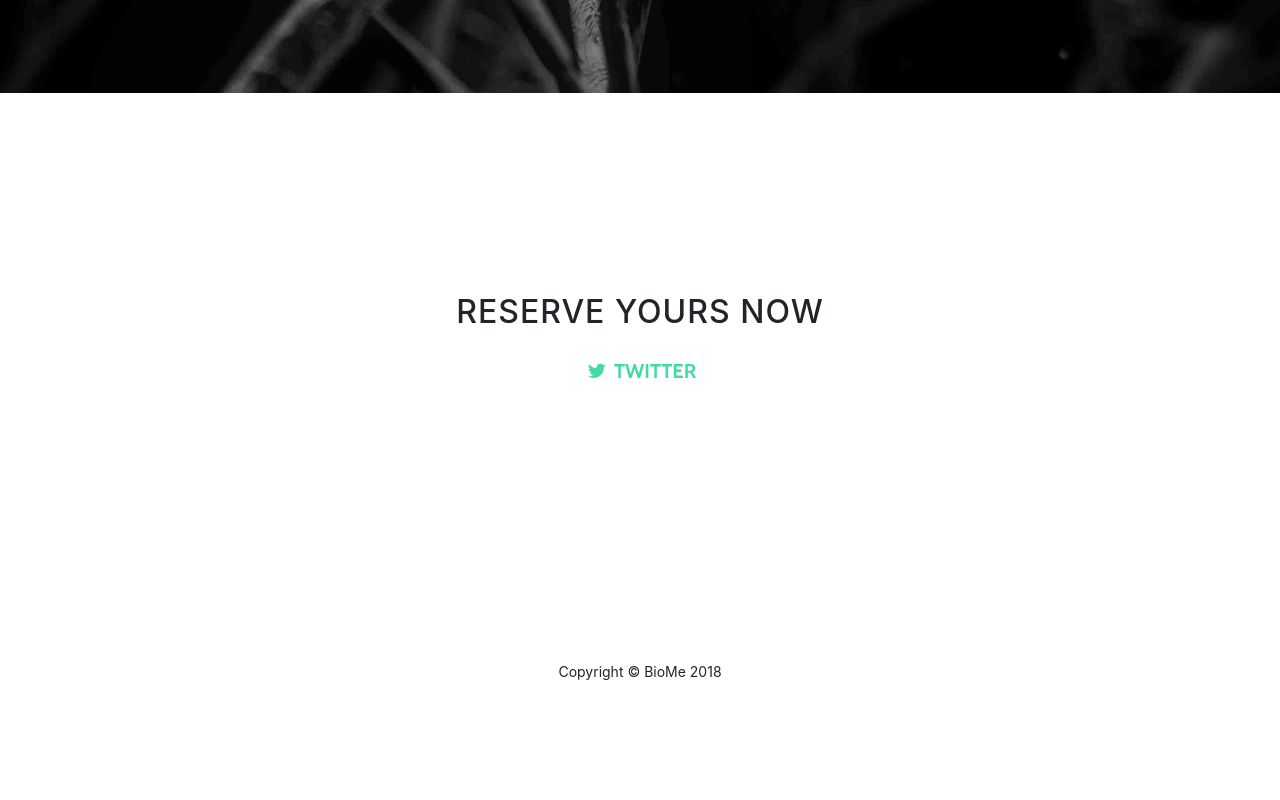
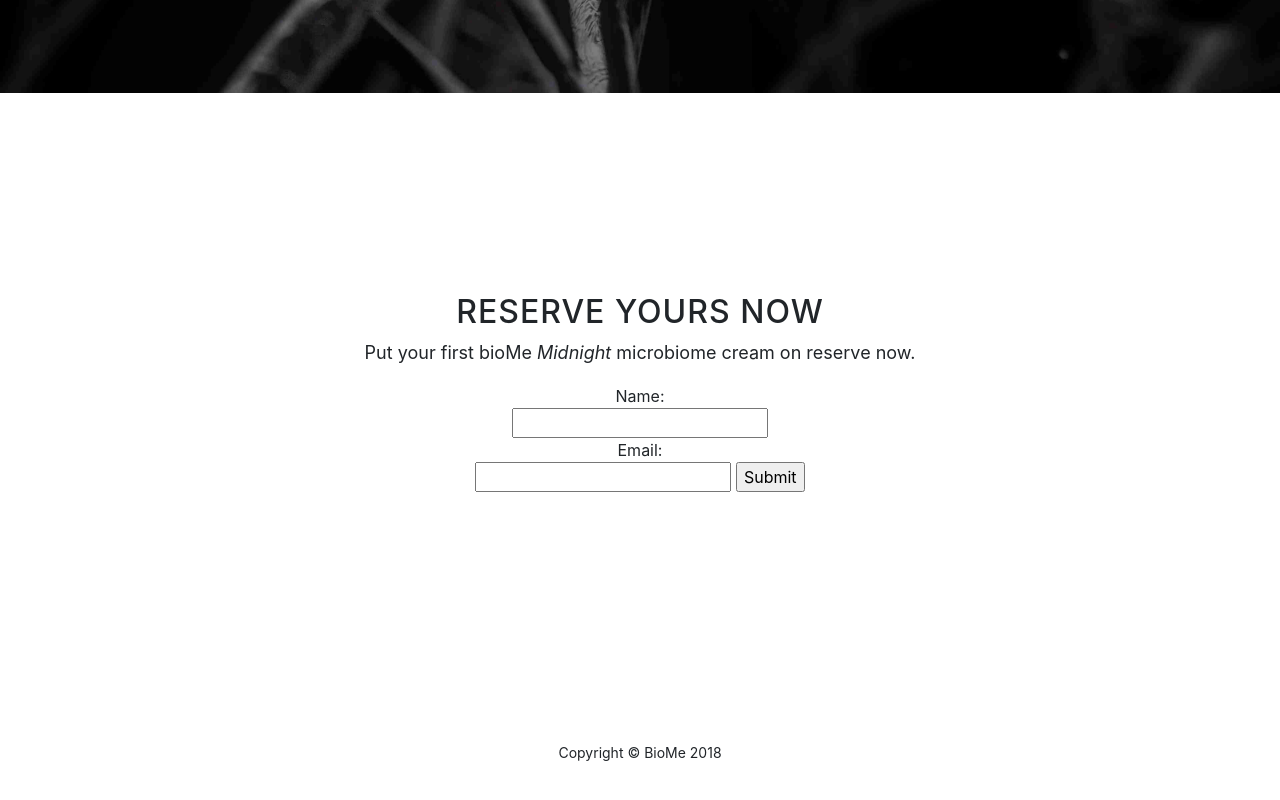
Before and after one commit to bioMe-midnight/bioMe-midnight.github.io, a website with bundled scripts: page index.html in a window 1280 px wide. Shown: the part 1981-2781 px from the top of the page. Before the commit the page ends 2714 px from the top, so only its background shows below. Built offline with nearby package versions, Linux system fonts and the light colour scheme.

Commit message:
Update index.html

```diff
--- a/index.html
+++ b/index.html
@@ -99,15 +99,15 @@
         <div class="row">
           <div class="col-lg-8 mx-auto">
             <h2>Reserve yours now</h2>
-            <p></p>
-            <ul class="list-inline banner-social-buttons">
-              <li class="list-inline-item">
-                <a href="https://twitter.com/SBootstrap" class="btn btn-default btn-lg">
-                  <i class="fa fa-twitter fa-fw"></i>
-                  <span class="network-name">Twitter</span>
-                </a>
-              </li>
-            </ul>
+            <p>Put your first bioMe <i>Midnight</i> microbiome cream on reserve now.</p>
+            <form name="gform" id="gform" enctype="text/plain" action="https://docs.google.com/forms/d/e/1FAIpQLSdWMU9gp28PRQ07sdpLwvL9E8DmoWHOgNu9XAslr3JpxBDyhg/formResponse?" target="hidden_iframe" onsubmit="submitted=true;">
+              Name:<br>
+              <input type="text" name="entry.667659843" id="entry.667659843"><br>
+              Email:<br>
+              <input type="text" name="entry.1834269188" id="entry.1834269188">
+              <input type="submit" value="Submit">
+            </form>
+            <iframe name="hidden_iframe" id="hidden_iframe" style="display:none;" onload="if(submitted) {}:"></iframe>
           </div>
         </div>
       </div>
@@ -122,6 +122,13 @@
 
     <!-- Bootstrap core JavaScript -->
     <script src="vendor/jquery/jquery.min.js"></script>
+    <script type="text/javascript">var submitted=false;</script>
+    <script type="text/javascript">
+              $('#gform').on('submit', function(e) {
+              $('#gform *').fadeOut(2000);
+              $('#gform').prepend('Thank you for your interest in bioMe. We will be in touch.');
+              });
+    </script>
     <script src="vendor/bootstrap/js/bootstrap.bundle.min.js"></script>
 
     <!-- Plugin JavaScript -->
```
